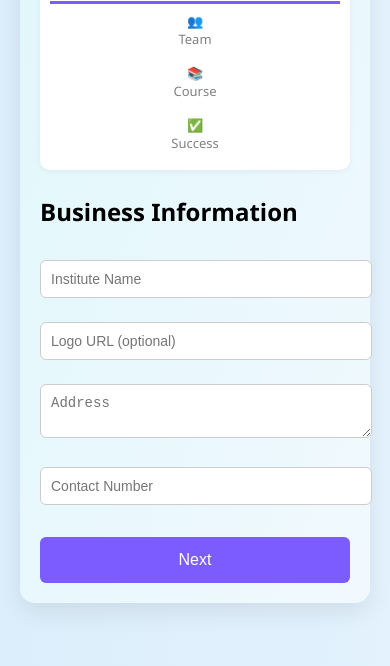
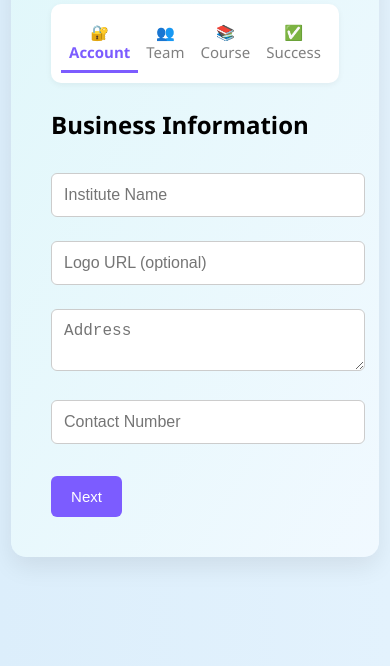
Before and after one commit to aryank88/Form-Submission, a plain HTML site: page index.html in a window 390 px wide. Shown: the part 218-884 px from the top of the page. Drawn offline with Linux system fonts and the light colour scheme.

Commit message:
Update style.css

```diff
--- a/style.css
+++ b/style.css
@@ -8,7 +8,6 @@ body {
   min-height: 100vh;
   padding: 20px;
 }
-
 .form-container {
   background: linear-gradient(to bottom right, #e0f7fa, #f1f9ff);
   box-shadow: 0 10px 25px rgba(0, 0, 0, 0.08);
@@ -17,14 +16,12 @@ body {
   width: 90%;
   max-width: 700px;
 }
-
 .main-title {
   text-align: center;
   margin-bottom: 20px;
   color: #333;
   font-size: 26px;
 }
-
 .stepper {
   display: flex;
   justify-content: space-between;
@@ -34,7 +31,6 @@ body {
   margin-bottom: 25px;
   box-shadow: 0 2px 6px rgba(0,0,0,0.05);
 }
-
 .stepper .step {
   flex: 1;
   text-align: center;
@@ -43,22 +39,18 @@ body {
   padding: 8px;
   cursor: pointer;
 }
-
 .stepper .step.active {
   color: #7c5cff;
   font-weight: bold;
   border-bottom: 3px solid #7c5cff;
 }
-
 .step-form {
   display: none;
   animation: fadeIn 0.15s ease-in-out;
 }
-
 .step-form.active {
   display: block;
 }
-
 input, textarea {
   width: 100%;
   margin: 12px 0;
@@ -67,19 +59,13 @@ input, textarea {
   border-radius: 6px;
   font-size: 16px;
 }
-
-/* ✅ FINAL Category Styles */
 .aligned-radio {
   display: flex;
   flex-direction: column;
   gap: 14px;
   margin-bottom: 25px;
 }
-
-.aligned-radio input[type="radio"] {
-  display: none;
-}
-
+.aligned-radio input[type="radio"] { display: none; }
 .aligned-radio label {
   padding: 12px 16px;
   border-radius: 8px;
@@ -91,28 +77,20 @@ input, textarea {
   cursor: pointer;
   transition: all 0.3s ease;
 }
-
-.aligned-radio label:hover {
-  background: #e0f7fa;
-}
-
 .aligned-radio input[type="radio"]:checked + label {
   background: linear-gradient(135deg, #4fc3f7, #0288d1);
   color: white;
   border: 1px solid #0288d1;
 }
-
 .teacher-input {
   display: flex;
   gap: 10px;
   flex-wrap: wrap;
 }
-
 .teacher-input input {
   flex: 1;
   min-width: 200px;
 }
-
 .add-btn {
   background: #5e35b1;
   color: white;
@@ -124,13 +102,11 @@ input, textarea {
   cursor: pointer;
   font-size: 15px;
 }
-
 .btn-group {
   display: flex;
   justify-content: space-between;
   margin-top: 20px;
 }
-
 button {
   padding: 12px 20px;
   border: none;
@@ -141,59 +117,3 @@ button {
   font-weight: 500;
   font-size: 15px;
 }
-
-@media screen and (max-width: 768px) {
-  .form-container {
-    padding: 25px;
-  }
-
-  .stepper {
-    flex-direction: column;
-    font-size: 14px;
-  }
-
-  .teacher-input {
-    flex-direction: column;
-  }
-
-  .teacher-input input {
-    width: 100%;
-  }
-
-  .add-btn, button {
-    width: 100%;
-    font-size: 16px;
-  }
-}
-
-@media screen and (max-width: 480px) {
-  .form-container {
-    max-width: 100%;
-    padding: 20px;
-  }
-
-  .stepper .step {
-    font-size: 13px;
-  }
-
-  input, textarea {
-    font-size: 14px;
-    padding: 10px;
-  }
-
-  button {
-    padding: 14px;
-    font-size: 16px;
-  }
-}
-
-@keyframes fadeIn {
-  from {
-    opacity: 0;
-    transform: scale(0.98);
-  }
-  to {
-    opacity: 1;
-    transform: scale(1);
-  }
-}
```
